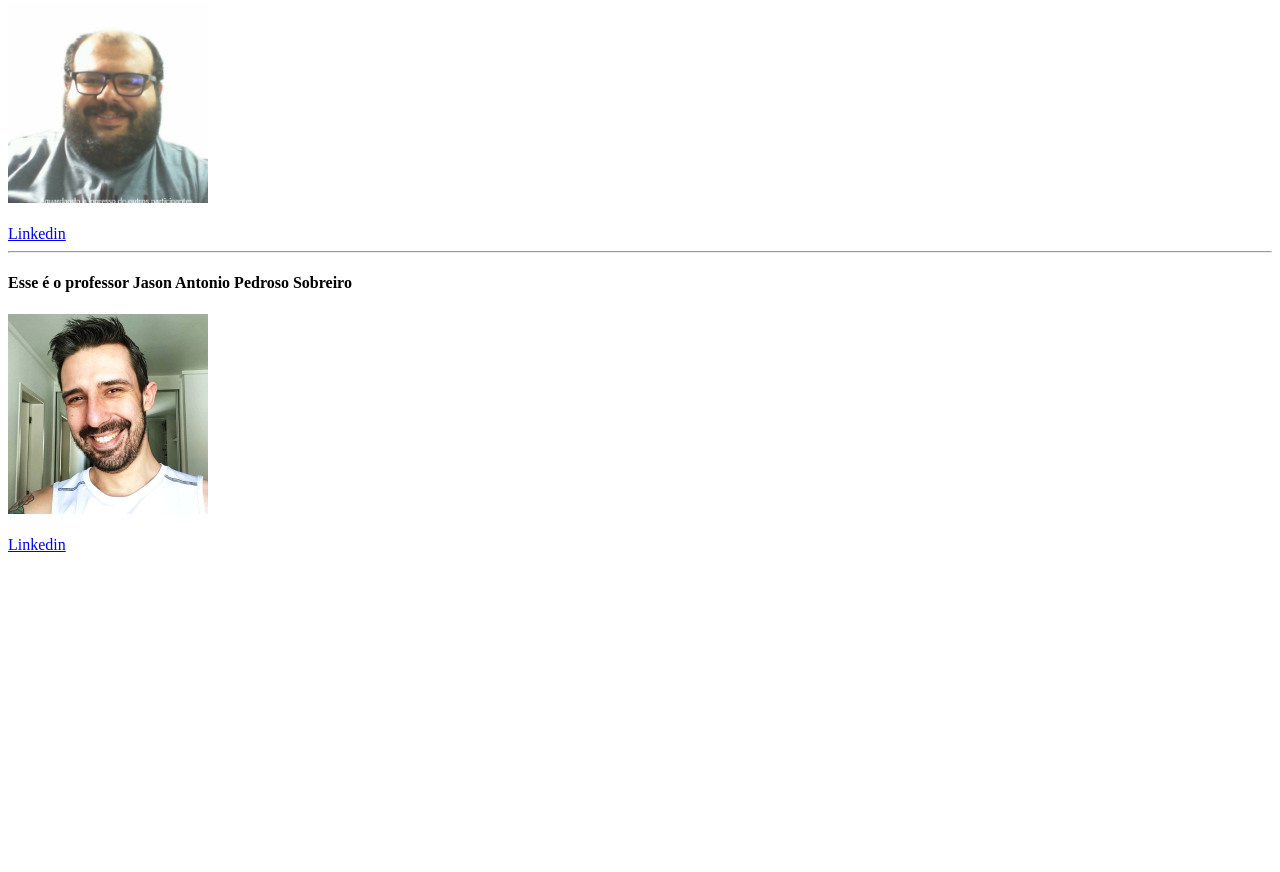
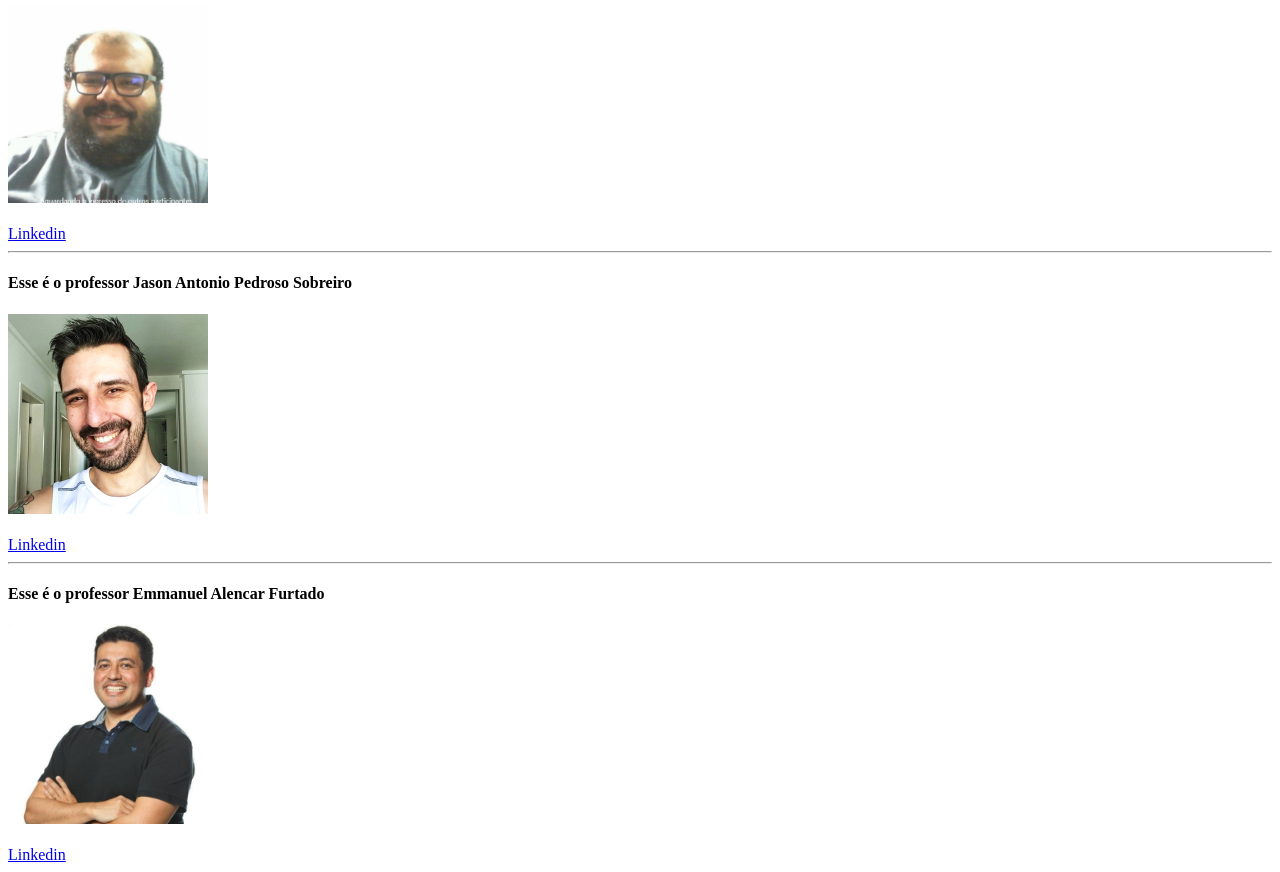
Before and after one commit to lukas-burda/CoisasECoisas-DevOps, a plain HTML site: page index.html in a window 1280 px wide. Shown: the part 801-1673 px from the top of the page. Before the commit the page ends 1363 px from the top, so only its background shows below. Drawn offline with Linux system fonts and the light colour scheme.

Commit message:
Adicao do prof Emmanuel - 4.1

```diff
--- a/index.html
+++ b/index.html
@@ -37,5 +37,13 @@
     <img src="images/Jason.jpg" width="200px" height="200px" alt="">
     <br><br>
     <a href="https://www.linkedin.com/in/jasonsobreiro/">Linkedin</a>
+
+    <hr>
+
+    <h4> Esse é o professor Emmanuel Alencar Furtado</h4>
+    <img src="images/Emmanuel.jpg" width="200px" height="200px" alt="Emmanuel">
+    <br><br>
+    <a href="https://www.linkedin.com/in/emmanuel-alencar-furtado/">Linkedin</a>
+
 </body>
 </html>
```
Also changed, not shown: CódigosUtilizadosEPlanejamento.txt, images/Emmanuel.jpg (added).
